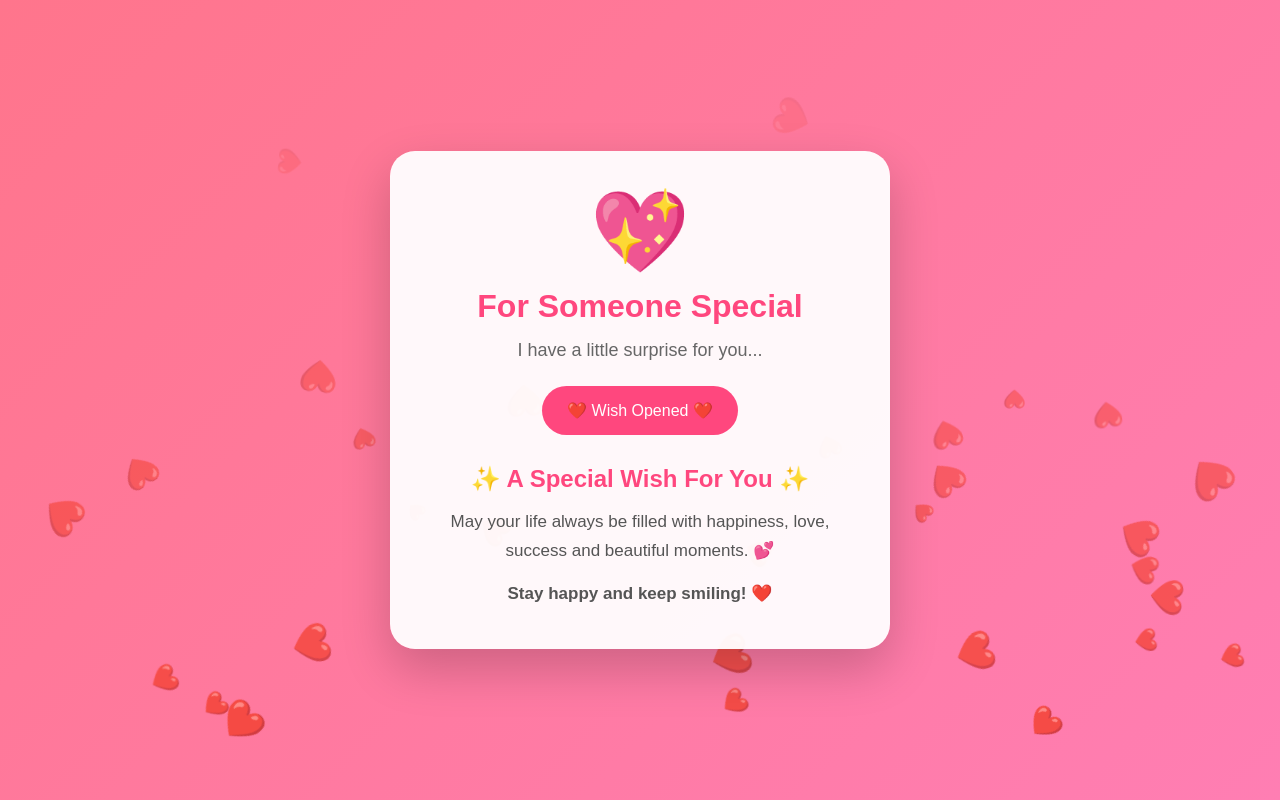
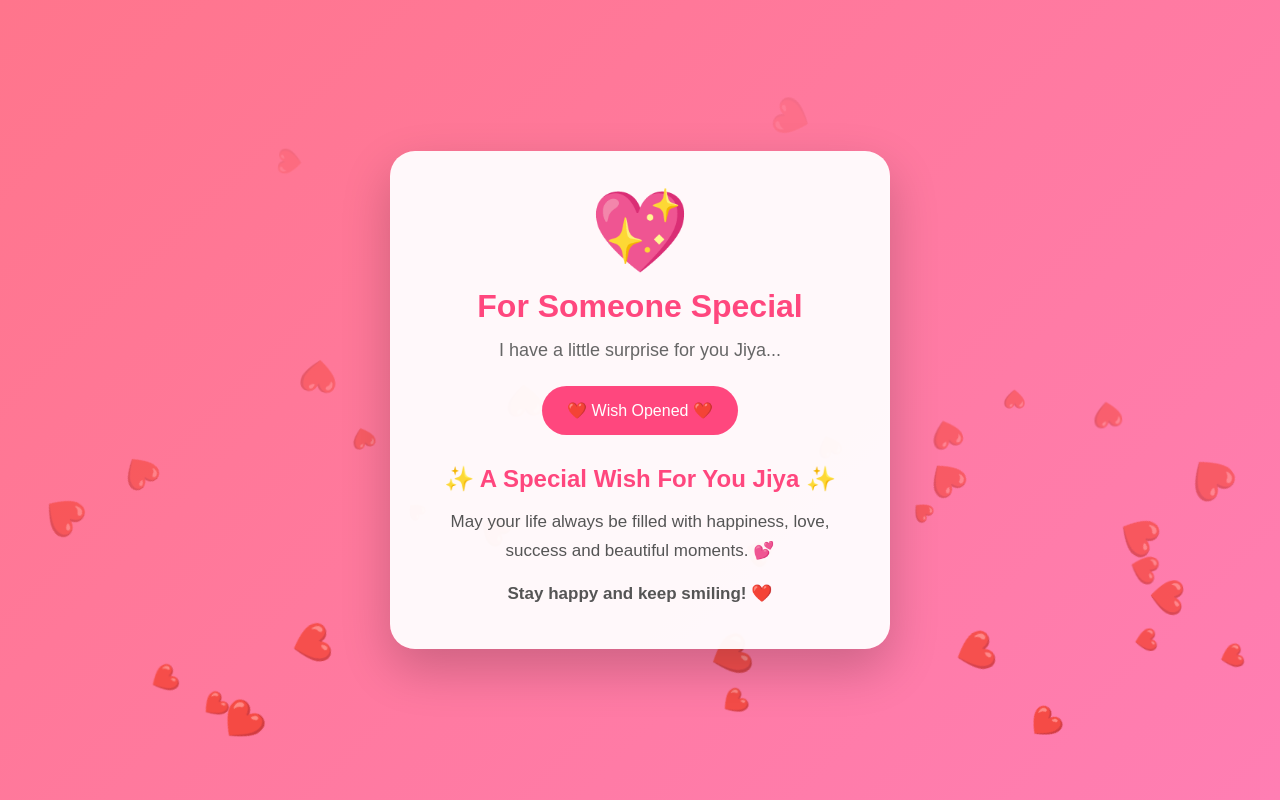
Before and after one commit to shahzadfareed38/forMyJiya, a plain HTML site: page index.html in a window 1280 px wide. Both pictures are taken after a click on the button "Open Your Wish 🎁". Drawn offline with Linux system fonts and the light colour scheme.

Commit message:
Add files via upload

```diff
--- a/index.html
+++ b/index.html
@@ -19,7 +19,7 @@
         <h1>For Someone Special</h1>
 
         <p class="subtitle">
-            I have a little surprise for you...
+            I have a little surprise for you Jiya...
         </p>
 
         <button id="wishButton">
@@ -27,7 +27,7 @@
         </button>
 
         <div id="message" class="hidden">
-            <h2>✨ A Special Wish For You ✨</h2>
+            <h2>✨ A Special Wish For You Jiya ✨</h2>
 
             <p>
                 May your life always be filled with
```
